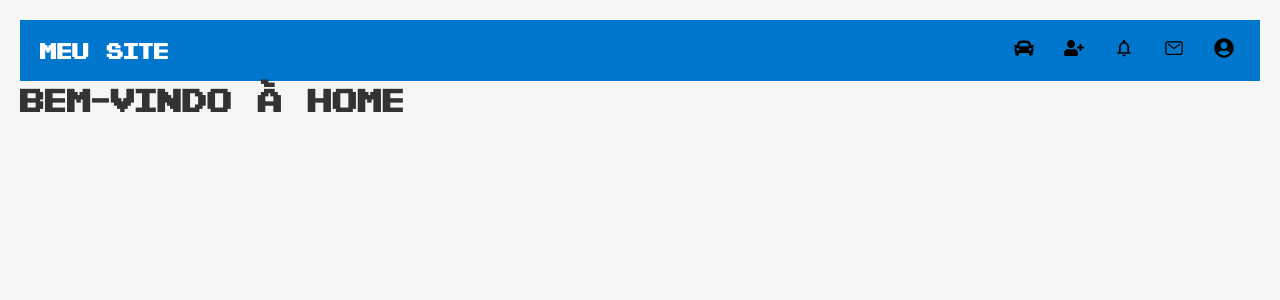
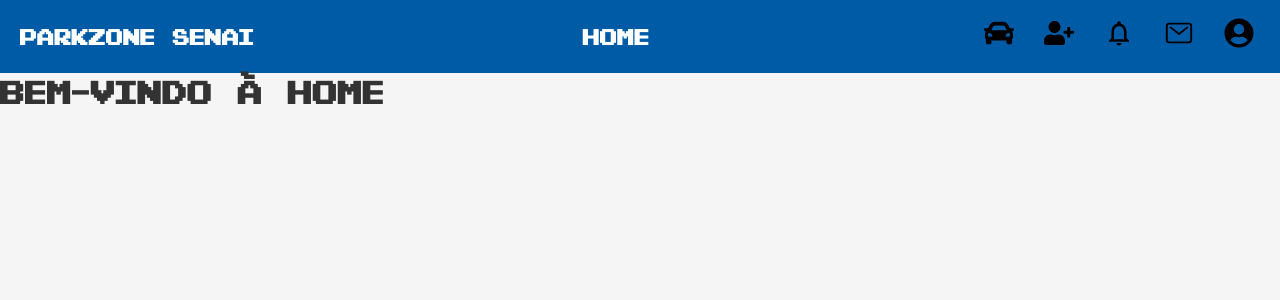
Before and after one commit to frnadin/frontend-estacionas-senai, a React (Vite) app: page /home in a window 1280 px wide. Shown: the top 300 px of the page. Built offline with nearby package versions, Linux system fonts and the light colour scheme.

Commit message:
feat:adiciona header com ícones

```diff
--- a/src/components/Header/Header.css
+++ b/src/components/Header/Header.css
@@ -1,8 +1,9 @@
 .header {
-    background-color: #0077cc;
+    background-color: #005BA6;
     padding: 12px 20px;
     display: flex;
     justify-content: space-between;
+    margin: 0;
     align-items: center;
   }
 
@@ -23,7 +24,7 @@
     border: none;
     cursor: pointer;
     padding: 6px;
-    font-size: 20px;
+    font-size: 30px;
     color: black;
     transition: transform 0.2s ease;
   }
--- a/src/components/Header/Header.jsx
+++ b/src/components/Header/Header.jsx
@@ -4,10 +4,11 @@ import { FaCar, FaUserPlus, FaUserCircle } from 'react-icons/fa';
 import { MdNotificationsNone } from 'react-icons/md';
 import { IoMailOutline } from 'react-icons/io5';
 
-export default function Header() {
+export default function Header(props) {
   return (
     <div className="header">
-      <h2 className="header-title">Meu Site</h2>
+      <h2 className="header-title">ParkZone Senai</h2>
+      <h2 className="header-title">{props.tela}</h2>
 
       <div className="header-icons">
         <button onClick={() => console.log("Carro")}>
--- a/src/pages/HomePage/home.jsx
+++ b/src/pages/HomePage/home.jsx
@@ -3,10 +3,9 @@ import React from 'react'
 
 function Home() {
   return (
-    <div style={{ padding: 20 }}>
-      <Header>
-        <h2>Meu Site</h2>
-      </Header>
+    <div >
+      <Header
+      tela="Home" />
       <h1>Bem-vindo à Home</h1>
     </div>
   )
```
